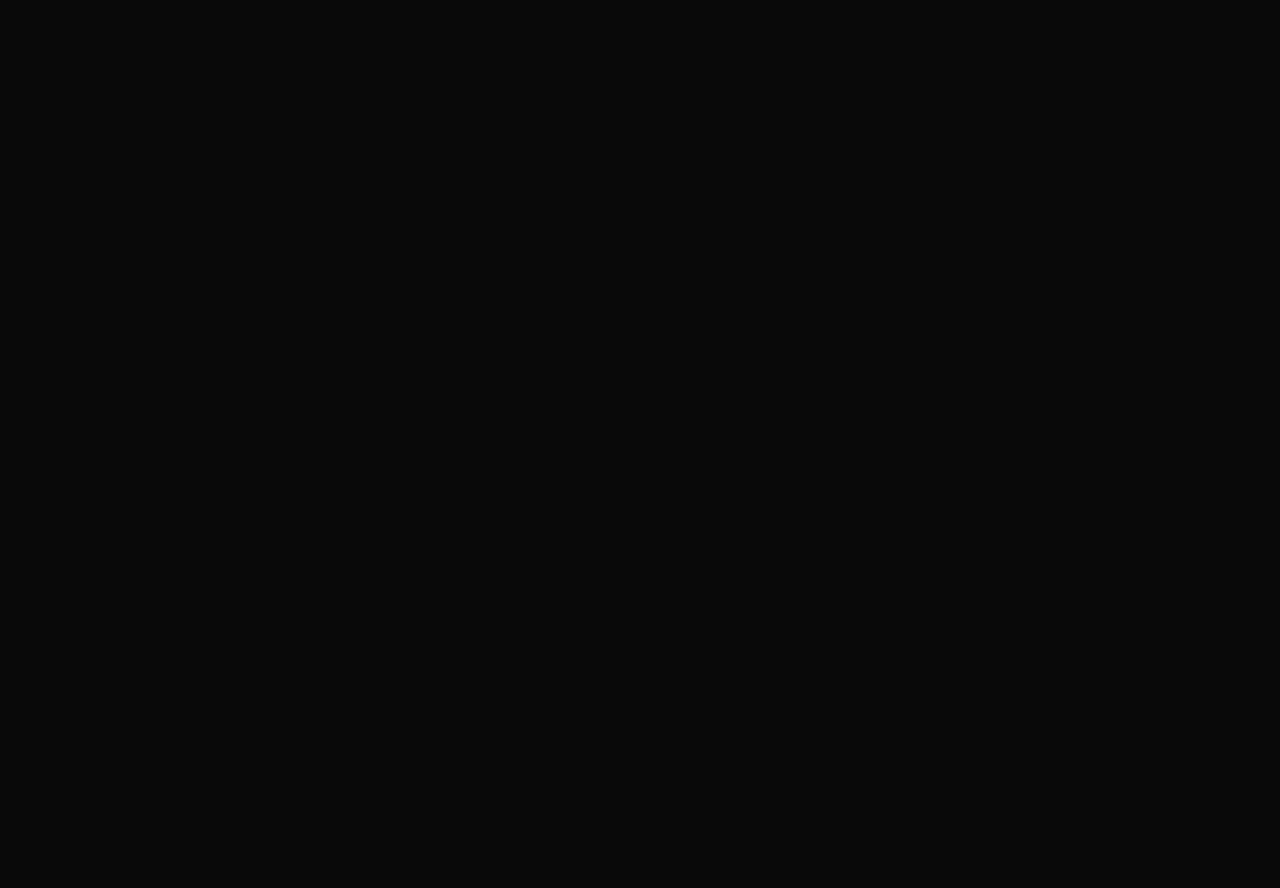
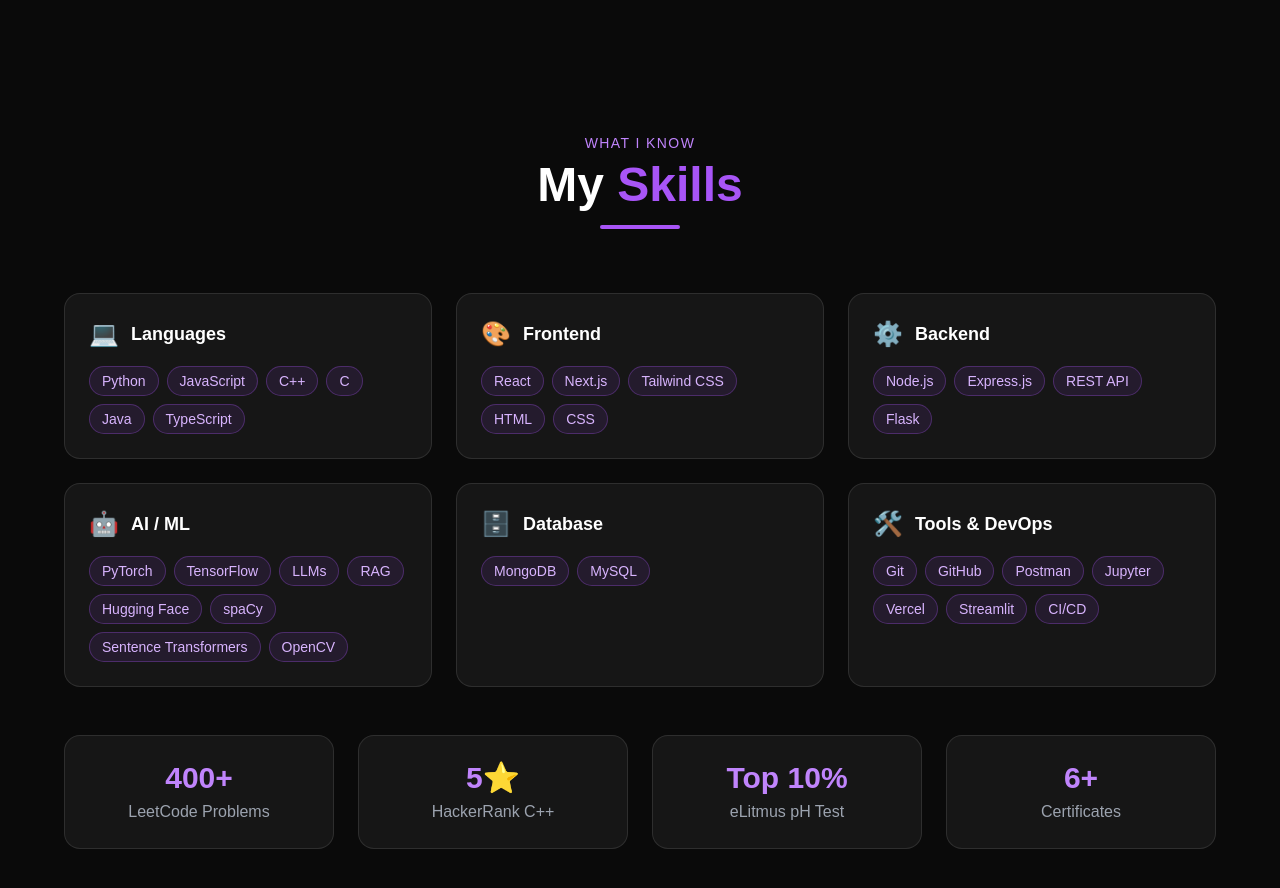
Before and after one commit to CODEBRAKERBOYY/alok-portfolio, a Next.js app: page / in a window 1280 px wide. Shown: the part 1540-2428 px from the top of the page. Before the commit the page ends 1593 px from the top, so only its background shows below. Built offline with nearby package versions, Linux system fonts and the light colour scheme.

Commit message:
Day 4 - Skills Section complete

```diff
--- a/app/page.tsx
+++ b/app/page.tsx
@@ -1,6 +1,7 @@
 import Navbar from '@/components/Navbar'
 import Hero from '@/components/Hero'
 import About from '@/components/About'
+import Skills from '@/components/Skills'
 
 export default function Home() {
   return (
@@ -8,6 +9,7 @@
       <Navbar />
       <Hero />
       <About />
+      <Skills />
     </main>
   )
 }
--- /dev/null
+++ b/components/Skills.tsx
@@ -0,0 +1,94 @@
+export default function Skills() {
+  const skillCategories = [
+    {
+      title: "Languages",
+      emoji: "💻",
+      skills: ["Python", "JavaScript", "C++", "C", "Java", "TypeScript"]
+    },
+    {
+      title: "Frontend",
+      emoji: "🎨",
+      skills: ["React", "Next.js", "Tailwind CSS", "HTML", "CSS"]
+    },
+    {
+      title: "Backend",
+      emoji: "⚙️",
+      skills: ["Node.js", "Express.js", "REST API", "Flask"]
+    },
+    {
+      title: "AI / ML",
+      emoji: "🤖",
+      skills: ["PyTorch", "TensorFlow", "LLMs", "RAG", "Hugging Face", "spaCy", "Sentence Transformers", "OpenCV"]
+    },
+    {
+      title: "Database",
+      emoji: "🗄️",
+      skills: ["MongoDB", "MySQL"]
+    },
+    {
+      title: "Tools & DevOps",
+      emoji: "🛠️",
+      skills: ["Git", "GitHub", "Postman", "Jupyter", "Vercel", "Streamlit", "CI/CD"]
+    }
+  ]
+
+  return (
+    <section id="skills" className="py-20 px-6">
+      <div className="max-w-6xl mx-auto">
+
+        {/* Section Title */}
+        <div className="text-center mb-16">
+          <p className="text-purple-400 text-sm font-medium tracking-widest uppercase mb-2">What I Know</p>
+          <h2 className="text-4xl md:text-5xl font-bold text-white">My <span className="text-purple-500">Skills</span></h2>
+          <div className="w-20 h-1 bg-purple-500 mx-auto mt-4 rounded-full"></div>
+        </div>
+
+        {/* Skills Grid */}
+        <div className="grid grid-cols-1 md:grid-cols-2 lg:grid-cols-3 gap-6">
+          {skillCategories.map((category) => (
+            <div
+              key={category.title}
+              className="bg-white/5 border border-white/10 rounded-2xl p-6 hover:border-purple-500/50 transition"
+            >
+              <div className="flex items-center gap-3 mb-4">
+                <span className="text-2xl">{category.emoji}</span>
+                <h3 className="text-white font-semibold text-lg">{category.title}</h3>
+              </div>
+              <div className="flex flex-wrap gap-2">
+                {category.skills.map((skill) => (
+                  <span
+                    key={skill}
+                    className="bg-purple-500/10 border border-purple-500/30 text-purple-300 text-sm px-3 py-1 rounded-full"
+                  >
+                    {skill}
+                  </span>
+                ))}
+              </div>
+            </div>
+          ))}
+        </div>
+
+        {/* Bottom Stats */}
+        <div className="mt-12 grid grid-cols-2 md:grid-cols-4 gap-6">
+          <div className="bg-white/5 border border-white/10 rounded-2xl p-6 text-center hover:border-purple-500/50 transition">
+            <p className="text-3xl font-bold text-purple-400">400+</p>
+            <p className="text-gray-400 mt-1">LeetCode Problems</p>
+          </div>
+          <div className="bg-white/5 border border-white/10 rounded-2xl p-6 text-center hover:border-purple-500/50 transition">
+            <p className="text-3xl font-bold text-purple-400">5⭐</p>
+            <p className="text-gray-400 mt-1">HackerRank C++</p>
+          </div>
+          <div className="bg-white/5 border border-white/10 rounded-2xl p-6 text-center hover:border-purple-500/50 transition">
+            <p className="text-3xl font-bold text-purple-400">Top 10%</p>
+            <p className="text-gray-400 mt-1">eLitmus pH Test</p>
+          </div>
+          <div className="bg-white/5 border border-white/10 rounded-2xl p-6 text-center hover:border-purple-500/50 transition">
+            <p className="text-3xl font-bold text-purple-400">6+</p>
+            <p className="text-gray-400 mt-1">Certificates</p>
+          </div>
+        </div>
+
+      </div>
+    </section>
+  )
+}
```
